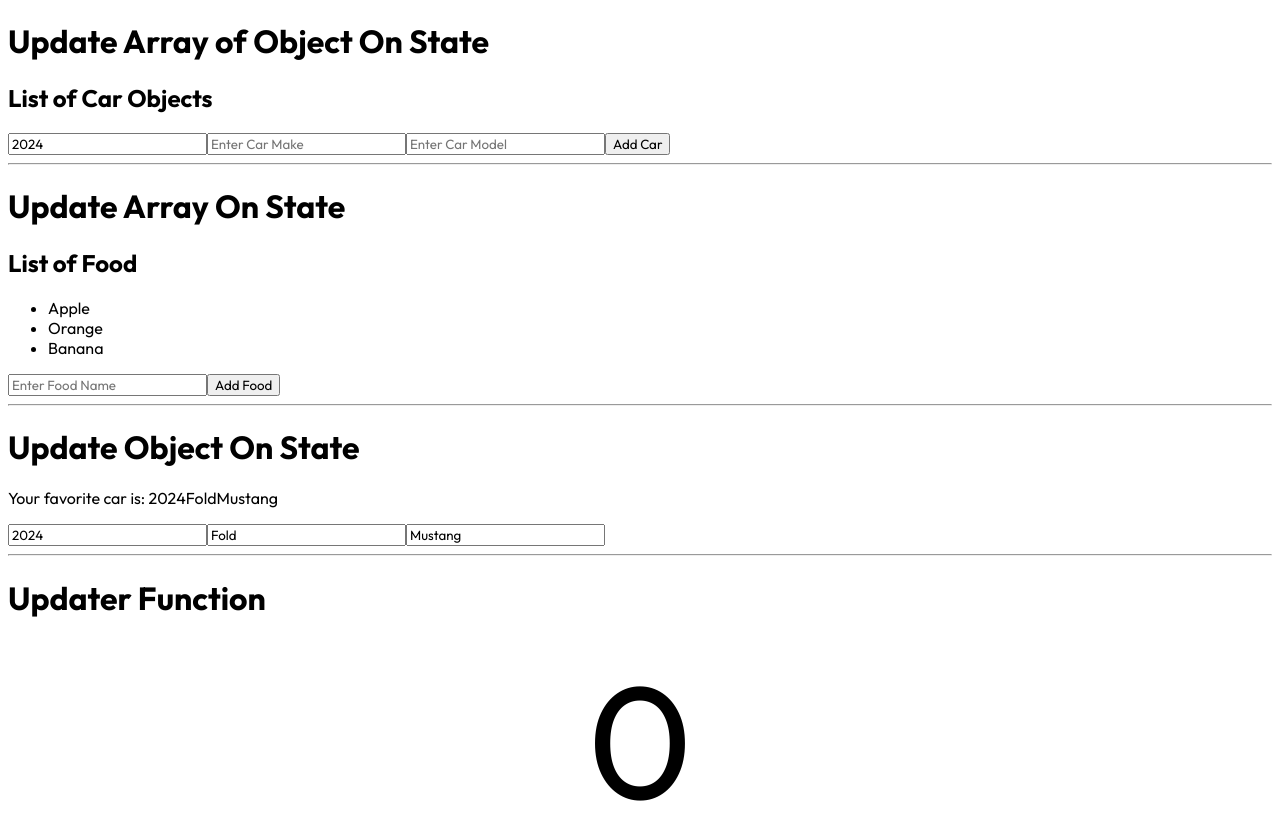
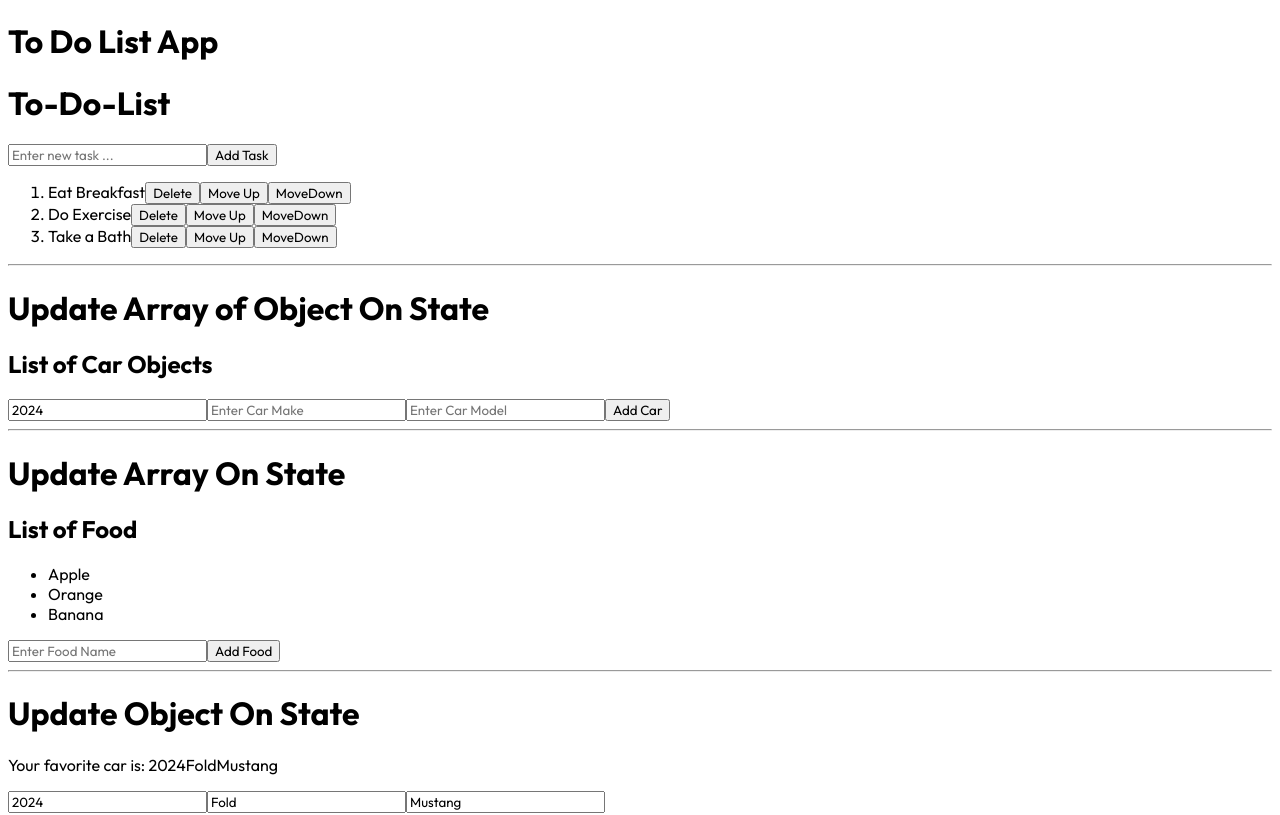
Before and after one commit to darkpiodos/react-essentials-with-darkpiodos, a React (Vite) app: page / in a window 1280 px wide. Shown: the top 815 px of the page. Built offline with nearby package versions, Linux system fonts and the light colour scheme.

Commit message:
I made an initial setup to my to-do-list-app here admin darkpiodos june23,2024

```diff
--- a/src/App.jsx
+++ b/src/App.jsx
@@ -18,6 +18,7 @@ import UpdaterFunction from "./UpdaterFunction";
 import UpdateObject from "./UpdateObject";
 import UpdateArrayState from "./UpdateArrayState";
 import ArrayOfObjectUpdate from "./ArrayOfObjectUpdate";
+import ToDoList from "./ToDoList";
 
 const App = () => {
   // Userlist and map
@@ -98,6 +99,9 @@ const App = () => {
   ];
   return (
     <>
+      <h1>To Do List App</h1>
+      <ToDoList />
+      <hr />
       <h1>Update Array of Object On State</h1>
       <ArrayOfObjectUpdate />
       <hr />
--- /dev/null
+++ b/src/ToDoList.jsx
@@ -0,0 +1,56 @@
+import React, { useState } from "react";
+
+const ToDoList = () => {
+  const [tasks, setTasks] = useState([
+    "Eat Breakfast",
+    "Do Exercise",
+    "Take a Bath",
+  ]);
+  const [newTask, setNewTask] = useState("");
+
+  function handleInputChange(event) {
+    setNewTask(event.target.value);
+  }
+  function addTask() {}
+  function deleteTask(index) {}
+  function moveTaskUp(index) {}
+  function moveTaskDown(index) {}
+  return (
+    <div className="to-do-list">
+      <h1>To-Do-List</h1>
+      <div>
+        <input
+          type="text"
+          placeholder="Enter new task ..."
+          value={newTask}
+          onChange={handleInputChange}
+        />
+        <button onChange={addTask}>Add Task</button>{" "}
+      </div>
+      <ol>
+        {tasks.map((task, index) => (
+          <li key={index}>
+            <span>{task}</span>
+            <button onClick={() => deleteTask(index)} className="delete-button">
+              Delete
+            </button>
+            <button
+              onClick={() => moveTaskUp(index)}
+              className="move-up-button"
+            >
+              Move Up
+            </button>
+            <button
+              onClick={() => moveTaskDown(index)}
+              className="move-down-button"
+            >
+              MoveDown
+            </button>
+          </li>
+        ))}
+      </ol>
+    </div>
+  );
+};
+
+export default ToDoList;
```
